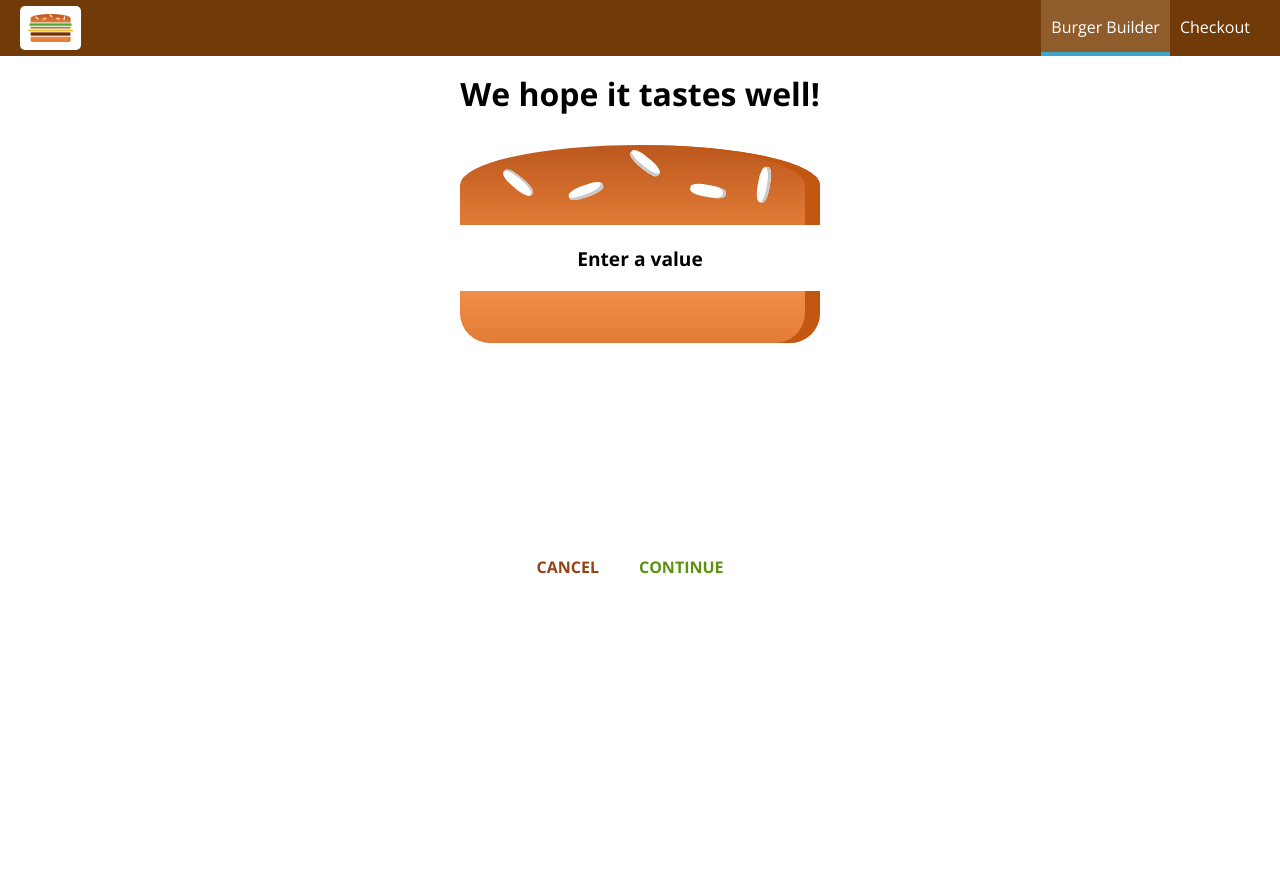
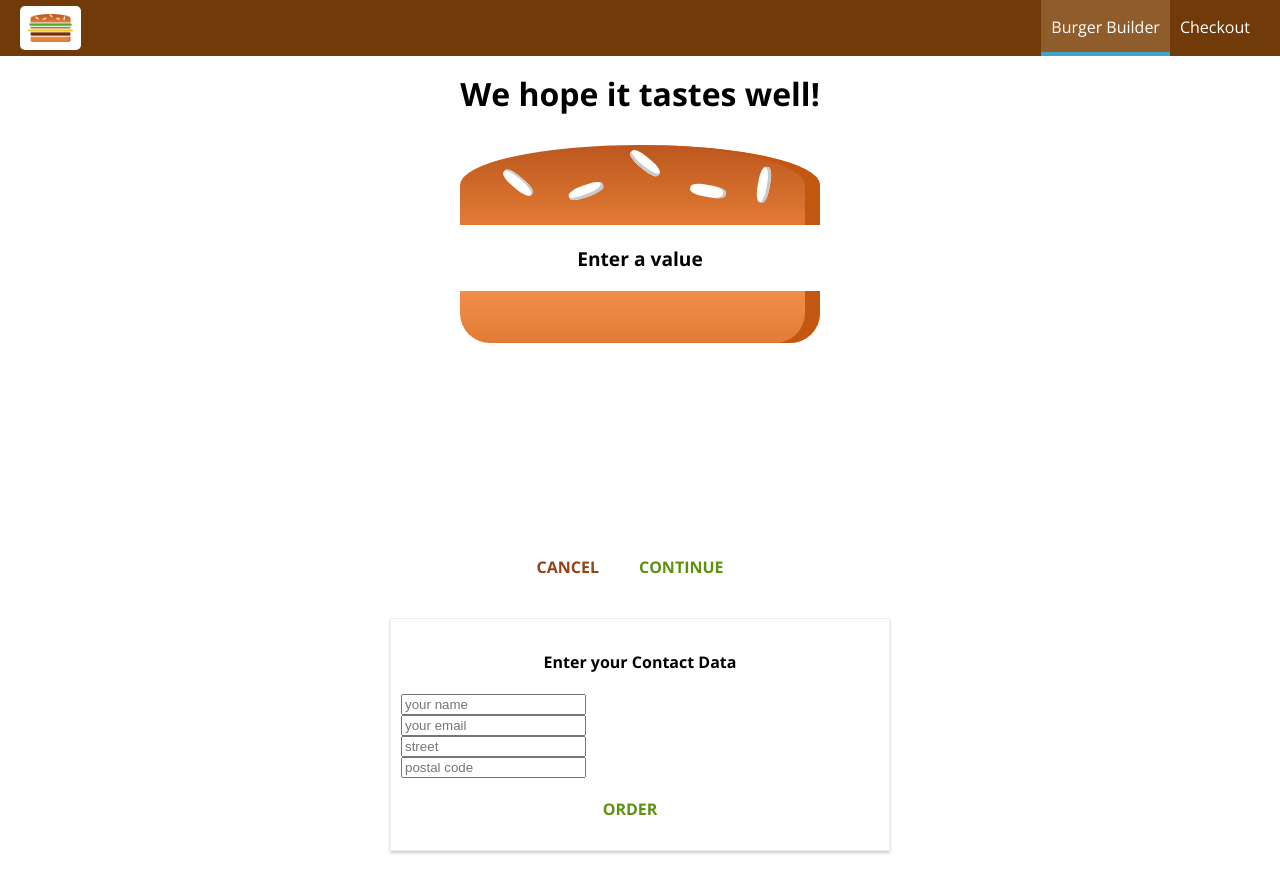
Before and after one commit to clarklindev/react-maximilianschwarzmuller-udemy-react, a React app in the folder burger-basics--01-project-setup/: page /checkout in a window 1280 px wide. Both pictures are taken after a click on the button "CONTINUE". Before the commit the page ends 800 px from the top, so only its background shows below. Built offline with nearby package versions, Linux system fonts and the light colour scheme.

Commit message:
07. Navigating to the Contact Data Component.mp4

```diff
--- a/burger-basics--01-project-setup/src/components/Order/CheckoutSummary/CheckoutSummary.js
+++ b/burger-basics--01-project-setup/src/components/Order/CheckoutSummary/CheckoutSummary.js
@@ -1,7 +1,7 @@
 import React from 'react';
 import Burger from '../../Burger/Burger';
 import Button from '../../UI/Button/Button';
-import classes from './CheckoutSummary.modules.scss';
+import classes from './CheckoutSummary.modules.css';
 const CheckoutSummary = props => {
 	return (
 		<div className={classes.CheckoutSummary}>
--- a/burger-basics--01-project-setup/src/containers/Checkout/Checkout.js
+++ b/burger-basics--01-project-setup/src/containers/Checkout/Checkout.js
@@ -1,5 +1,8 @@
 import React, { Component } from 'react';
 import CheckoutSummary from '../../components/Order/CheckoutSummary/CheckoutSummary';
+import ContactData from './ContactData/ContactData';
+import { Route } from 'react-router-dom';
+
 class Checkout extends Component {
 	state = {
 		ingredients: { salad: 1, meat: 1, cheese: 1, bacon: 1 }
@@ -31,6 +34,11 @@ class Checkout extends Component {
 					checkoutCancelled={this.checkoutCancelledHandler}
 					checkoutContinued={this.checkoutContinuedHandler}
 				/>
+				{/* <Route path={this.props.match.url + '/contact-data'} */}
+				<Route
+					path={this.props.match.path + '/contact-data'}
+					component={ContactData}
+				/>
 			</div>
 		);
 	}
--- /dev/null
+++ b/burger-basics--01-project-setup/src/containers/Checkout/ContactData/ContactData.js
@@ -0,0 +1,50 @@
+import React, { Component } from 'react';
+import Button from '../../../components/UI/Button/Button';
+import classes from './ContactData.module.css';
+class ContactData extends Component {
+	state = {
+		name: '',
+		email: '',
+		address: {
+			street: '',
+			postalCode: ''
+		}
+	};
+
+	render() {
+		return (
+			<div className={classes.ContactData}>
+				<h4>Enter your Contact Data</h4>
+				<form>
+					<input
+						className={classes.Input}
+						type="text"
+						name="name"
+						placeholder="your name"
+					/>
+					<input
+						className={classes.Input}
+						type="email"
+						name="email"
+						placeholder="your email"
+					/>
+					<input
+						className={classes.Input}
+						type="text"
+						name="street"
+						placeholder="street"
+					/>
+					<input
+						className={classes.Input}
+						type="text"
+						name="postal"
+						placeholder="postal code"
+					/>
+					<Button btnType="Success">ORDER</Button>
+				</form>
+			</div>
+		);
+	}
+}
+
+export default ContactData;
--- /dev/null
+++ b/burger-basics--01-project-setup/src/containers/Checkout/ContactData/ContactData.module.css
@@ -0,0 +1,20 @@
+.ContactData {
+	margin: 20px auto;
+	width: 80%;
+	text-align: center;
+	box-shadow: 0 2px 3px #ccc;
+	border: 1px solid #eee;
+	padding: 10px;
+	box-sizing: border-box;
+}
+
+.Input {
+	display: block;
+	/* margin: 0 auto; */
+}
+
+@media (min-width: 600px) {
+	.ContactData {
+		width: 500px;
+	}
+}
```
Also changed, not shown: burger-basics--01-project-setup/src/components/Order/CheckoutSummary/CheckoutSummary.modules.css (renamed from burger-basics--01-project-setup/src/components/Order/CheckoutSummary/CheckoutSummary.modules.scss).
